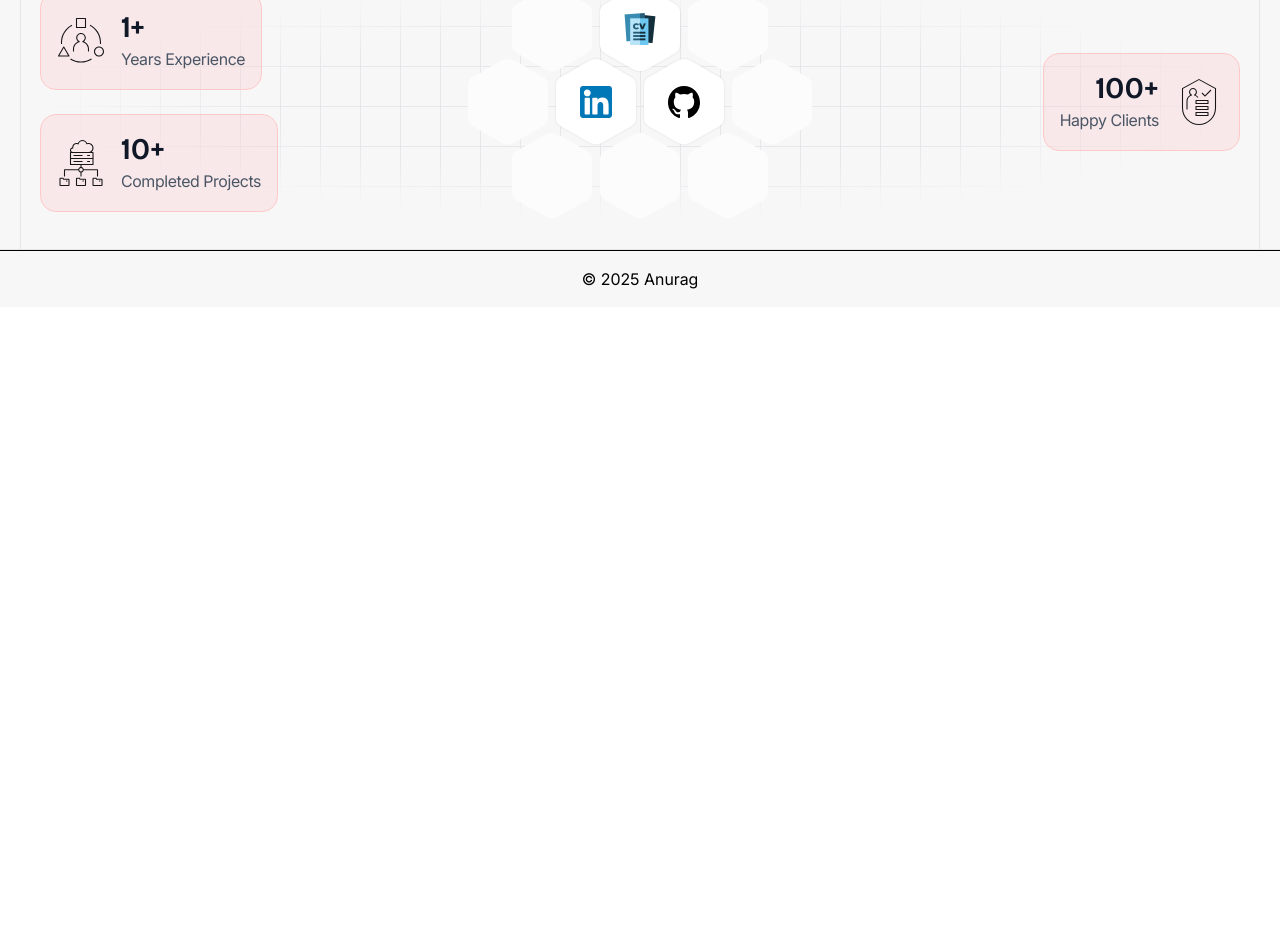
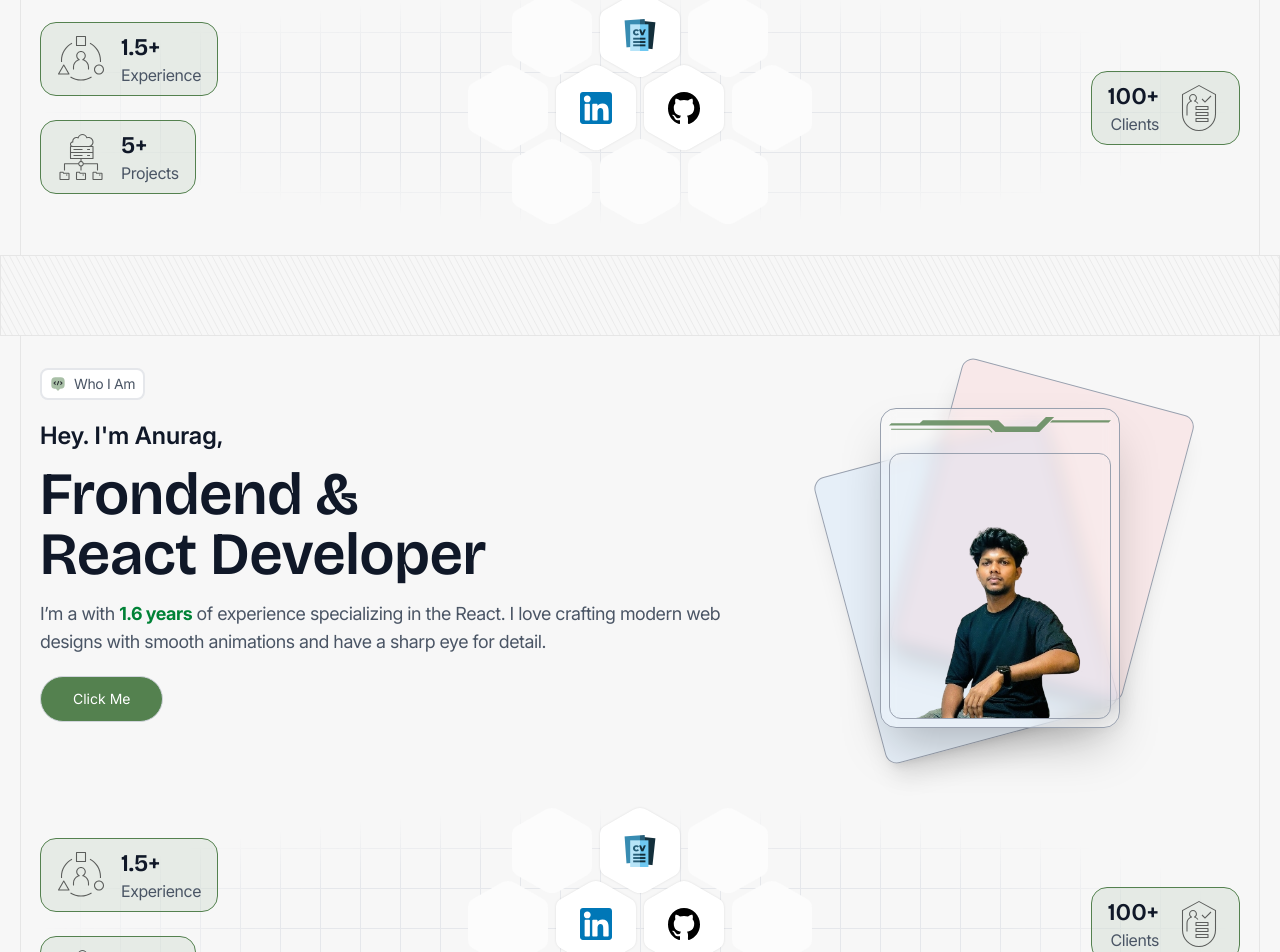
Before and after one commit to AnuragKD/personal-portfolio-react, a React (Vite) app: page / in a window 1280 px wide. Shown: the part 1280-2232 px from the top of the page. Before the commit the page ends 1587 px from the top, so only its background shows below. Built offline with nearby package versions, Linux system fonts and the light colour scheme.

Commit message:
updated about section design

```diff
--- a/src/components/sections/About.jsx
+++ b/src/components/sections/About.jsx
@@ -5,7 +5,8 @@ import SectionBorder from '../element/Sectionborder'
 import Icon from '../Icon'
 import Buttonhex from '../ui/Buttonhex'
 import CvIcon from '../../assets/icons/cv.png'
-import ProfileImg from '../../assets/images/anurag.webp'
+import ProfileImg from '../../assets/images/anurag.png'
+import PhotoFrame from '../../assets/images/Photo-frame.png'
 import Button from '../ui/Button'
 import Label from '../ui/Label'
 // import AnimatedStrokeSVG from '../element/ProfileDrawing'
@@ -17,12 +18,7 @@ const About = () => {
     <Section>
         <Container>
             <div className='relative flex flex-col'>
-                {/* masked dot  */}
-                {/* <div className="absolute inset-0 z-0 h-full w-full bg-white bg-[radial-gradient(#e5e7eb_1px,transparent_1px)] bg-size-[16px_16px] mask-[radial-gradient(ellipse_50%_50%_at_50%_50%,#F7F7F7_60%,transparent_100%)]"></div> */}
                 <div className='relative z-1 flex flex-row flex-wrap justify-between gap-0 border-gray-200 flex-1 '>
-                    <div className='w-full md:w-[30%] pr-0 md:pr-10 flex justify-center items-center -order-1 md:order-none mb-6 md:mb-0'>
-                        <img className='w-full max-w-[280px] h-fit border-primary-color aspect-square object-center  object-cover flex rounded-full' src={ProfileImg} alt="" />
-                    </div>
                     <div className='w-full relative flex-1'>
                         <Label name="messageprogramming" className='!mx-0'>Who I Am</Label>
                         <h3 className='mb-3'>Hey. I'm Anurag,</h3>
@@ -30,30 +26,51 @@ const About = () => {
                         <p className=' mb-5'>I’m a with <strong className='text-green-700'>1.6 years</strong> of experience specializing in the React. I love crafting modern web designs with smooth animations and have a sharp eye for detail.</p>
                         <Button variant="secondary">Click Me</Button>
                     </div>
+                    <div className='w-full md:w-[40%] flex justify-center items-center -order-1 md:order-none mb-6 md:mb-0'>
+                        <div className='relative flex w-[50%] mt-10'>
+                            <div className='relative z-1 w-full h-fit flex flex-col gap-5 p-2 border-1 border-gray-400 bg-white/10 backdrop-blur-sm shadow-2xl rounded-2xl'>
+                                {/* <img className='z-1 w-full h-auto  object-contain ' src={PhotoFrame} alt="" /> */}
+                                {/* <img className='absolute inset-0 w-full h-full pl-[14%] object-center object-cover flex' src={ProfileImg} alt=""/> */}
+                                {/* <svg className='absolute inset-0 w-full h-full z-1 ' xmlns="http://www.w3.org/2000/svg" width="1256" height="1793" viewBox="0 0 1256 1793" fill="none">
+                                    <path fill-rule="evenodd" clip-rule="evenodd" d="M46.7227 788.223V98.1602H938.91L1167.01 326.262V1745.91H289.031V1040.2C289.031 1033.75 286.41 1027.91 282.18 1023.69L46.7227 788.223ZM50.5508 1462.3V1575.49L193.262 1716.81V1603.63L50.5508 1462.3ZM50.5508 1285.21V1398.39L193.262 1539.72V1426.53L50.5508 1285.21ZM50.5508 1108.09V1221.28L193.262 1362.6V1249.41L50.5508 1108.09ZM50.5508 930.973V1044.16L193.262 1185.48V1072.3L50.5508 930.973ZM1079.06 121.711L1255.18 297.832V499.492L1213.73 540.539V1769.28C1213.73 1782.18 1203.27 1792.64 1190.37 1792.64H265.672C252.762 1792.64 242.301 1782.18 242.301 1769.28V1049.88L10.043 817.609C3.97266 813.391 0 806.371 0 798.422V74.8008C0 61.9023 10.4609 51.4414 23.3633 51.4414H697.062L748 0H957.352L1079.06 121.711Z" fill="#0E0F0E"/>
+                                </svg> */}
+                                <div className='z-1 flex h-fit w-full rounded-xl'>
+                                    <svg className='w-full h-auto' xmlns="http://www.w3.org/2000/svg" width="1688" height="120" viewBox="0 0 1688 120" fill="none">
+                                        <path className='fill-primary-color/80' d="M1241.38 24.043C1241.35 24.043 1241.31 24.0586 1241.28 24.0859L1224.08 41.2812C1224.04 41.3242 1224.03 41.3906 1224.06 41.4453C1224.08 41.4961 1224.12 41.5313 1224.19 41.5352H1224.17C1224.17 41.5391 1224.19 41.5391 1224.19 41.5391C1224.19 41.5391 1224.2 41.5391 1224.2 41.5352H1224.21L1670.56 41.5391C1670.6 41.5391 1670.65 41.5234 1670.67 41.4961C1670.67 41.4922 1670.67 41.4922 1670.67 41.4922L1687.87 24.2969C1687.92 24.2539 1687.92 24.1914 1687.9 24.1367C1687.88 24.0781 1687.83 24.043 1687.76 24.043H1241.38ZM1255.76 0H1193.4C1193.4 0 1193.4 0 1193.38 0C1193.33 0 1193.29 0.0195315 1193.26 0.0546875L1122.24 71.0586L1121.31 72H878.654L877.705 71.0586L830.705 24.0586C830.673 24.0195 830.615 24 830.564 24H257.388C257.337 24 257.287 24.0195 257.251 24.0547L233.306 48H17.4038C17.3999 48 17.3921 48 17.3882 48C17.3374 48 17.2905 48.0195 17.2515 48.0547L0.0561478 65.2539C0.00146082 65.3086 -0.0141649 65.3906 0.0131791 65.4609C0.0444291 65.5352 0.114741 65.582 0.18896 65.582L761.306 65.5781L809.255 113.523C809.294 113.563 809.333 113.582 809.384 113.582C809.396 113.582 809.404 113.582 809.404 113.578L1142.56 113.582C1142.61 113.582 1142.67 113.559 1142.7 113.523L1255.9 0.328125C1255.95 0.273437 1255.97 0.191407 1255.94 0.117188C1255.92 0.0468755 1255.85 0 1255.76 0ZM15.978 89.4219V96.1562H758.583L781.595 119.172L786.365 114.41L761.373 89.4219H15.978Z" fill="black"/>
+                                    </svg>
+                                </div>
+                                <img className='w-full aspect-5/6 object-center border-1 border-gray-400 object-contain flex rounded-xl' src={ProfileImg} alt=""/>
+                            </div>
+                            <div className='z-0 absolute inset-0 -rotate-15 origin-bottom-right  w-full h-fit flex p-2 border-1 border-gray-400 bg-blue-400/10 rounded-xl shadow-xl'>
+                                <div className='w-full aspect-4/5 object-center object-cover flex rounded-2xl'></div>
+                            </div>
+                            <div className='z-0 absolute inset-0 rotate-15 origin-bottom-right  w-full h-fit flex p-2 border-1 border-gray-400 bg-red-400/10 rounded-xl shadow-xl'>
+                                <div className='w-full aspect-4/5 object-center object-cover flex rounded-2xl'></div>
+                            </div>
+                        </div>
+                    </div>
 
                 </div>
-                    {/* <AnimatedStrokeSVG /> */}
 
-
-                <div className='relative flex mt-10 md:mt-14 lg:mt-20 flex-wrap gap-6 lg:gap-10 border-gray-200 flex-1 justify-center'>
+                <div className='relative flex mt-10 md:mt-14 lg:mt-20 flex-wrap gap-3 md:gap-6 lg:gap-10 border-gray-200 flex-1 justify-center'>
                     <div className="absolute inset-0 z-0 h-full w-full bg-[linear-gradient(#e5e7eb_1px,transparent_1px),linear-gradient(90deg,#e5e7eb_1px,transparent_1px)] bg-[size:40px_40px] mask-[radial-gradient(ellipse_50%_50%_at_50%_50%,#F7F7F7_60%,transparent_100%)]"></div>
-                    <ul className='z-1 order-2 lg:order-1 lg:flex-1 flex flex-wrap lg:flex-col items-start justify-center gap-6 '>
-                        <li className='flex flex-row-reverse gap-4 w-fit justify-start bg-red-400/10 border-1 border-red-200 p-4 rounded-2xl'>
+                    <ul className='z-1 order-2 lg:order-1 lg:flex-1 flex flex-wrap flex-row lg:flex-col items-start justify-center gap-3 md:gap-6'>
+                        <li className='flex flex-row-reverse gap-2 md:gap-4 w-fit justify-start bg-primary-color/10 border-1 border-primary-color px-2 pr-3 md:px-4 py-2 rounded-2xl'>
                             <div className='flex flex-col items-start text-start'>
-                                <h4 className='font-primary-font text-xl md:text-3xl'>1+</h4>
-                                <p className='small-para'><a href="">Years Experience</a></p>
+                                <h4 className='font-primary-font text-lg md:text-xl xl:text-2xl '>1.5+</h4>
+                                <p className='small-para'><a href="">Experience</a></p>
                             </div>
-                            <Icon name="experience" className="w-10 md:w-12 h-auto opacity-90" />
+                            <Icon name="experience" className="w-8 md:w-10 lg:w-12 h-auto opacity-60" />
                         </li>
-                        <li className='flex flex-row-reverse gap-4 w-fit justify-start bg-red-400/10 border-1 border-red-200 p-4 rounded-2xl'>
+                        <li className='flex flex-row-reverse gap-2 md:gap-4 w-fit justify-start bg-primary-color/10 border-1 border-primary-color px-2 pr-3 md:px-4 py-2 rounded-2xl'>
                             <div className='flex flex-col items-start text-start'>
-                                <h4 className='font-primary-font text-xl md:text-3xl'>10+</h4>
-                                <p className='small-para'>Completed Projects</p>
+                                <h4 className='font-primary-font text-lg md:text-xl xl:text-2xl'>5+</h4>
+                                <p className='small-para'>Projects</p>
                             </div>
-                            <Icon name="project" className="w-10 md:w-12 h-auto opacity-90" />
+                            <Icon name="project" className="w-8 md:w-10 lg:w-12 h-auto opacity-60" />
                         </li>
                     </ul>
-                    <div className='order-1 lg:order-2 w-full lg:w-fit flex flex-col justify-center relative before:absolute before:inset-0 '>
+                    <div className='order-3 lg:order-2 w-full lg:w-fit flex flex-col justify-center mb-6 md:mb-0'>
                         <div className="flex gap-2 items-center w-fit mx-auto ">
                             <Buttonhex className='hidden md:flex'/>
                             <Buttonhex >
@@ -79,14 +96,14 @@ const About = () => {
                             <Buttonhex className='hidden md:flex'/>
                         </div>
                     </div>
-                    <ul className='z-3 order-2 lg:order-3 lg:flex-1 flex flex-wrap flex-col lg:flex-col items-start lg:items-end justify-center gap-6'>
+                    <ul className='z-3 order-2 lg:order-3 lg:flex-1 flex flex-wrap flex-row lg:flex-col items-start lg:items-end justify-center gap-3 md:gap-6'>
 
-                        <li className='flex flex-row-reverse lg:flex-row gap-4 w-fit justify-end bg-red-400/10 border-1 border-red-200 p-4 rounded-2xl'>
+                        <li className='flex flex-row-reverse lg:flex-row gap-2 md:gap-4 w-fit justify-end bg-primary-color/10 border-1 border-primary-color px-2 pr-3 md:px-4 py-2 rounded-2xl'>
                             <div className='flex flex-col items-start lg:items-end text-start lg:text-end'>
-                                <h4 className='font-primary-font text-xl md:text-3xl'>100+</h4>
-                                <p className='small-para'>Happy Clients</p>
+                                <h4 className='font-primary-font text-lg md:text-xl xl:text-2xl'>100+</h4>
+                                <p className='small-para'>Clients</p>
                             </div>
-                            <Icon name="client" className="w-10 md:w-12 h-auto opacity-90" />
+                            <Icon name="client" className="w-8 md:w-10 lg:w-12 h-auto opacity-60" />
                         </li>
                     </ul>
                 </div>
--- a/src/index.css
+++ b/src/index.css
@@ -52,7 +52,7 @@
   .heading-lg { @apply text-4xl font-bold; }
   .body-md    { @apply text-lg leading-8; }
   .body-sm    { @apply text-sm leading-6 text-gray-500; }
-  .small-para { @apply text-xs md:text-sm xl:text-base leading-7 tracking-tight text-gray-600 font-secondary-font;}
+  .small-para { @apply text-xs md:text-sm xl:text-base leading-[1.5] tracking-tight text-gray-600 font-secondary-font;}
 
   .container {@apply max-w-7xl}
   .section-border { @apply relative before:absolute before:inset-0 before:border-b-1 before:border-border-gray ;}
--- a/src/pages/Home.jsx
+++ b/src/pages/Home.jsx
@@ -22,8 +22,8 @@ export default function Home(){
       <Banner/>
       <Separator/>
       <About/>
-      {/* <Separator/> */}
-      {/* <About/> */}
+      <Separator/>
+      <About/>
     </>
   )
 }
```
Also changed, not shown: src/assets/images/anurag.png (added), src/assets/images/photo-frame.png (added).
